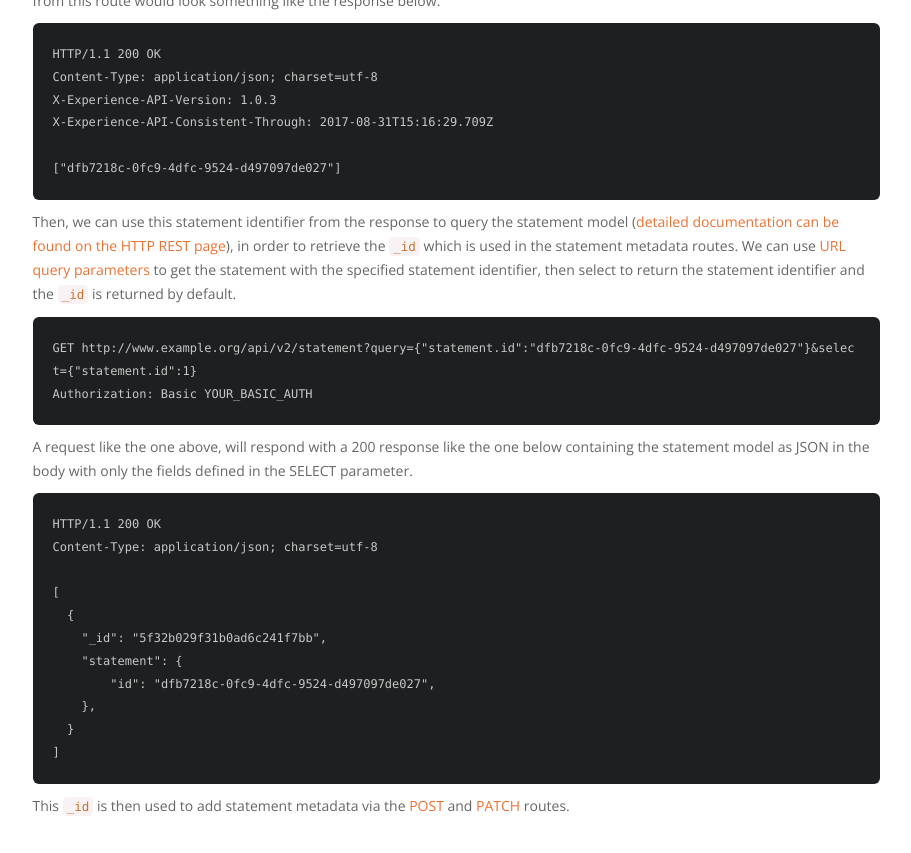
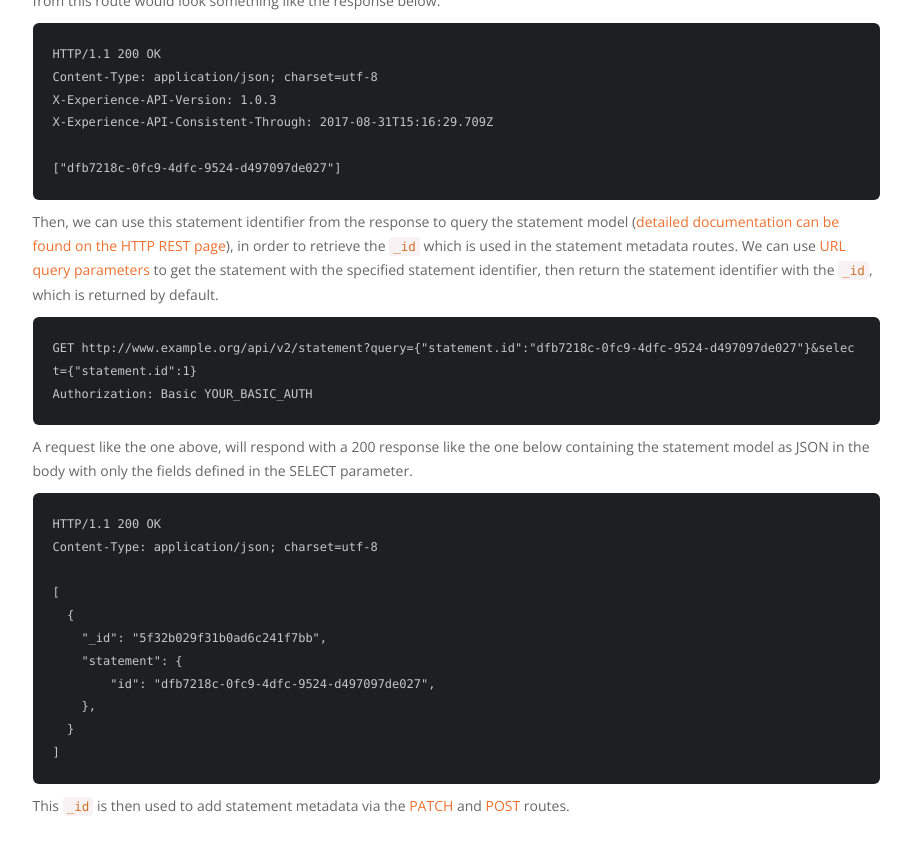
Before and after one commit to LearningLocker/docs, a Jekyll site: the page built from src/http-metadata.md, in a window 1280 px wide and 900 px high, scrolled down 2709 px. Shown: the top 853 px of the window, without its empty margins (330-1241 px from the left). Built offline with Jekyll 4.4.1, drawn with Linux system fonts in a browser that asks for light colours; nearby versions of some CDN libraries.

Commit message:
fix: Remove comment and fix grammar

````diff
--- a/src/http-metadata.md
+++ b/src/http-metadata.md
@@ -90,7 +90,6 @@ Content-Type: application/json; charset=utf-8
 
 ## GET statement _id
 
-<!-- We might want to add an example request of how someone could retrieve the statement's _id property after inserting their statement. So perhaps an example of a POST request inserting a statement without an ID and then a GET request using the ID to retrieve the _id. -->
 To get the statement _id for the route above, we can perform a GET request on statements via the [REST API](../http-rest/#get-).
 
 If you haven't already inserted your statements, they can be added via the [xAPI Statements HTTP Interface](../http-xapi-statements/), for example:
@@ -119,7 +118,7 @@ X-Experience-API-Consistent-Through: 2017-08-31T15:16:29.709Z
 ["dfb7218c-0fc9-4dfc-9524-d497097de027"]
 ```
 
-Then, we can use this statement identifier from the response to query the statement model ([detailed documentation can be found on the HTTP REST page](../http-rest/#get-)), in order to retrieve the `_id` which is used in the statement metadata routes. We can use [URL query parameters](https://florianholzapfel.github.io/express-restify-mongoose/#querying) to get the statement with the specified statement identifier, then select to return the statement identifier and the `_id` is returned by default.
+Then, we can use this statement identifier from the response to query the statement model ([detailed documentation can be found on the HTTP REST page](../http-rest/#get-)), in order to retrieve the `_id` which is used in the statement metadata routes. We can use [URL query parameters](https://florianholzapfel.github.io/express-restify-mongoose/#querying) to get the statement with the specified statement identifier, then return the statement identifier with the `_id`, which is returned by default.
 
 ```http
 GET http://www.example.org/api/v2/statement?query={"statement.id":"dfb7218c-0fc9-4dfc-9524-d497097de027"}&select={"statement.id":1}
@@ -142,4 +141,4 @@ Content-Type: application/json; charset=utf-8
 ]
 ```
 
-This `_id` is then used to add statement metadata via the [POST](#post) and [PATCH](#patch) routes.
+This `_id` is then used to add statement metadata via the [PATCH](#patch) and [POST](#post) routes.
````
